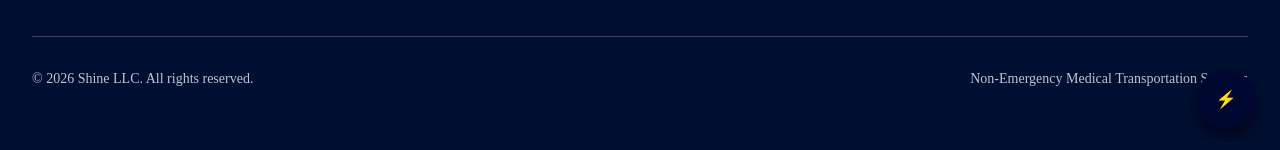
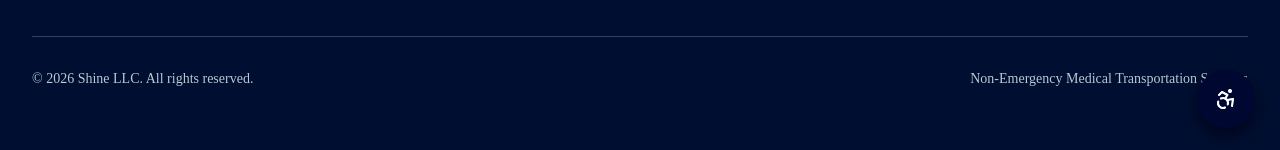
Before and after one commit to samuelalex1417k/shine-frontend, a Next.js app: page / in a window 1280 px wide. Shown: the part 4669-4819 px from the top of the page. Built offline with nearby package versions, Linux system fonts and the light colour scheme.

Commit message:
accecibilty menu icon update

```diff
--- a/components/accessibility/AccessibilityMenu.tsx
+++ b/components/accessibility/AccessibilityMenu.tsx
@@ -13,6 +13,7 @@ import {
   Moon,
   TextCursor,
   BookOpen,
+  Accessibility,
 } from "lucide-react";
 import { cn } from "@/lib/utils";
 
@@ -84,7 +85,9 @@ export default function AccessibilityMenu() {
 
   return (
     <div className="accessibility-widget">
-      <button className="accessibility-trigger" onClick={() => setOpen(!open)}>⚡</button>
+      <button className="accessibility-trigger" onClick={() => setOpen(!open)}>
+        <Accessibility size={24} />
+      </button>
 
       <div className={cn("accessibility-drawer", open && "open")}>
         <div className="flex justify-between items-center mb-3">
```
